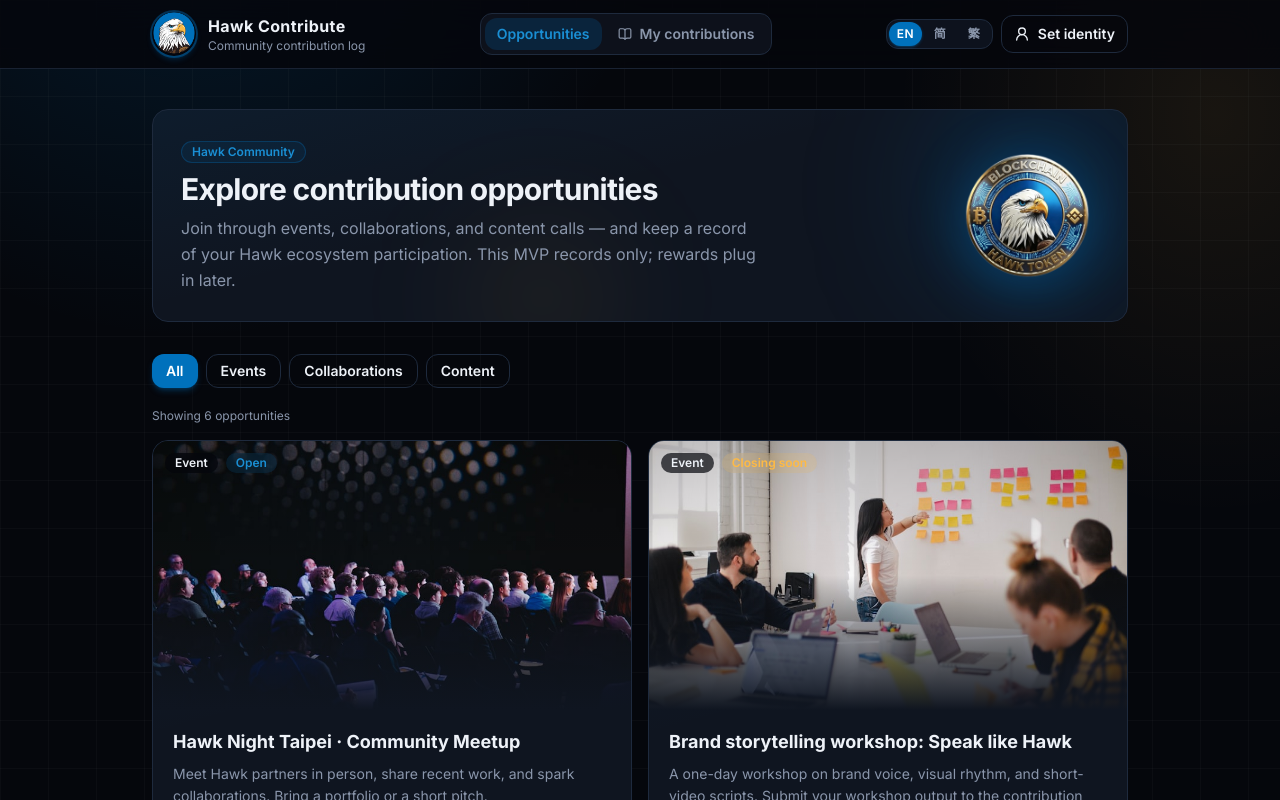
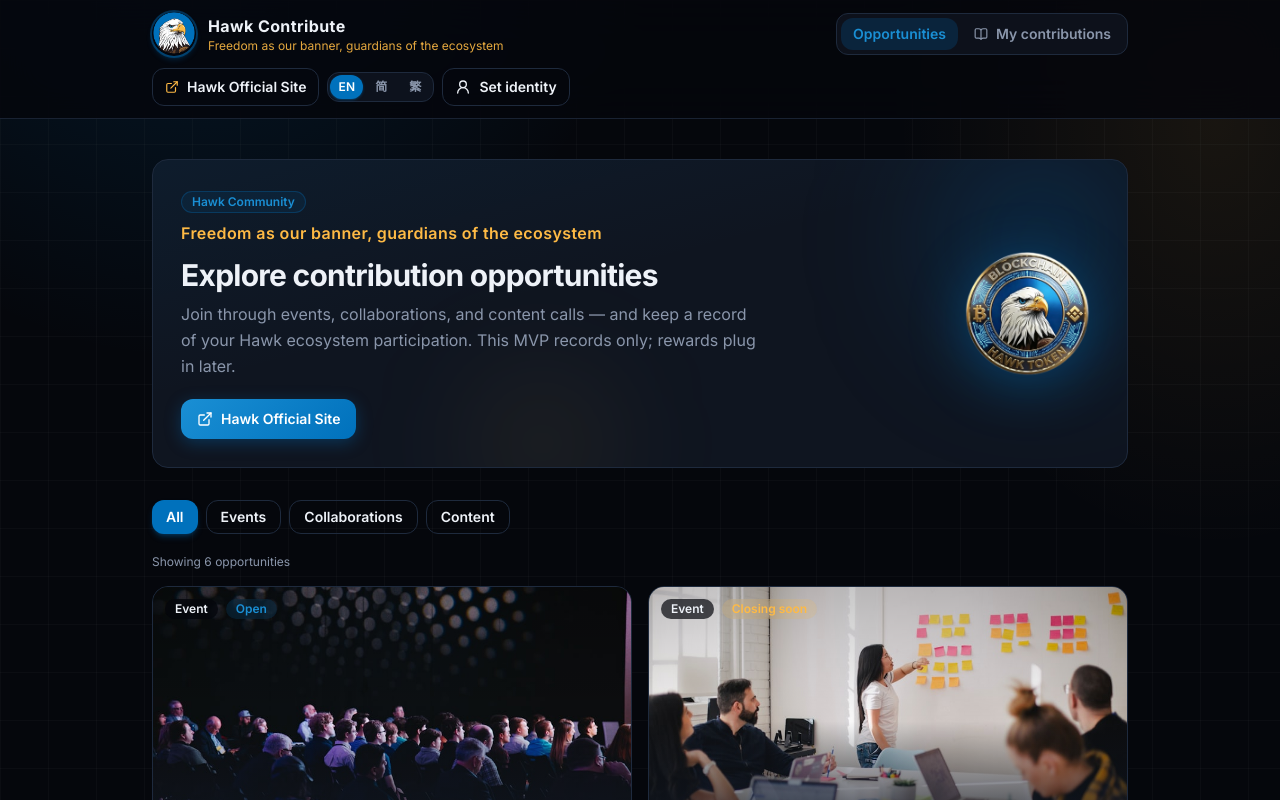
Before and after one commit to hawk-contribute/Hawkcontribution, a React (Vite) app: page / in a window 1280 px wide. Shown: the top 800 px of the page. Built offline with nearby package versions, Linux system fonts and the light colour scheme.

Commit message:
Add Hawk official site link and brand slogan
Surface hawk.city and the Freedom/ecosystem slogan in header and hero across EN / 简 / 繁.

```diff
--- a/src/components/BrowseView.tsx
+++ b/src/components/BrowseView.tsx
@@ -1,4 +1,5 @@
 import { useMemo, useState } from 'react'
+import { ExternalLink } from 'lucide-react'
 import type { Opportunity, OpportunityType } from '../types'
 import { useI18n } from '../i18n'
 import { asset } from '../lib/asset'
@@ -37,15 +38,27 @@
             <p className="mb-2 inline-flex items-center gap-2 rounded-full border border-hawk-blue/30 bg-hawk-blue/10 px-2.5 py-0.5 text-xs font-semibold text-hawk-blue-bright">
               {t('hero.badge')}
             </p>
+            <p className="mb-3 text-sm font-semibold tracking-wide text-hawk-gold sm:text-base">
+              {t('brand.slogan')}
+            </p>
             <h1 className="text-2xl font-bold tracking-tight text-hawk-cream sm:text-3xl">
               {t('hero.title')}
             </h1>
             <p className="mt-2 text-sm leading-relaxed text-hawk-muted sm:text-base">
               {t('hero.body')}
             </p>
+            <a
+              href="https://hawk.city"
+              target="_blank"
+              rel="noopener noreferrer"
+              className="hawk-btn hawk-btn-primary mt-5 px-4 py-2.5 text-sm"
+            >
+              <ExternalLink className="h-4 w-4" />
+              {t('brand.officialSite')}
+            </a>
           </div>
           <img
-            src={asset("brand/hawk-token.png")}
+            src={asset('brand/hawk-token.png')}
             alt="Hawk Token"
             className="mx-auto h-28 w-28 shrink-0 drop-shadow-[0_8px_28px_rgba(0,113,188,0.45)] sm:mx-0 sm:h-36 sm:w-36"
           />
--- a/src/components/Header.tsx
+++ b/src/components/Header.tsx
@@ -1,4 +1,4 @@
-import { BookOpen, UserRound } from 'lucide-react'
+import { BookOpen, ExternalLink, UserRound } from 'lucide-react'
 import type { Identity } from '../types'
 import { useI18n } from '../i18n'
 import { asset } from '../lib/asset'
@@ -28,7 +28,7 @@
       <div className="mx-auto flex max-w-5xl flex-wrap items-center justify-between gap-3 px-4 py-3 sm:px-6">
         <div className="flex min-w-0 items-center gap-3">
           <img
-            src={asset("brand/hawk-mark.png")}
+            src={asset('brand/hawk-mark.png')}
             alt="Hawk"
             className="h-11 w-11 shrink-0 rounded-full object-contain shadow-md shadow-hawk-blue/30 ring-2 ring-hawk-blue/40"
           />
@@ -36,7 +36,7 @@
             <p className="truncate text-sm font-bold tracking-wide text-hawk-cream sm:text-base">
               Hawk Contribute
             </p>
-            <p className="truncate text-xs text-hawk-muted">{t('brand.subtitle')}</p>
+            <p className="truncate text-xs text-hawk-gold/90">{t('brand.slogan')}</p>
           </div>
         </div>
 
@@ -71,7 +71,16 @@
           </button>
         </nav>
 
-        <div className="flex items-center gap-2">
+        <div className="flex flex-wrap items-center gap-2">
+          <a
+            href="https://hawk.city"
+            target="_blank"
+            rel="noopener noreferrer"
+            className="hawk-btn hawk-btn-ghost hidden px-3 py-2 text-sm sm:inline-flex"
+          >
+            <ExternalLink className="h-3.5 w-3.5 text-hawk-gold" />
+            {t('brand.officialSite')}
+          </a>
           <LanguageSwitcher />
           <button
             type="button"
--- a/src/i18n/translations.ts
+++ b/src/i18n/translations.ts
@@ -13,6 +13,9 @@
 export const translations: Record<Locale, Dict> = {
   en: {
     'brand.subtitle': 'Community contribution log',
+    'brand.slogan': 'Freedom as our banner, guardians of the ecosystem',
+    'brand.officialSite': 'Hawk Official Site',
+
     'nav.opportunities': 'Opportunities',
     'nav.ledger': 'My contributions',
     'nav.setIdentity': 'Set identity',
@@ -71,6 +74,9 @@
   },
   'zh-CN': {
     'brand.subtitle': '社群生态贡献记录',
+    'brand.slogan': '以自由为帜，生态守护',
+    'brand.officialSite': 'Hawk 官网',
+
     'nav.opportunities': '机会',
     'nav.ledger': '我的贡献',
     'nav.setIdentity': '设置身份',
@@ -128,6 +134,9 @@
   },
   'zh-TW': {
     'brand.subtitle': '社群生態貢獻紀錄',
+    'brand.slogan': '以自由為幟，生態守護',
+    'brand.officialSite': 'Hawk 官網',
+
     'nav.opportunities': '機會',
     'nav.ledger': '我的貢獻',
     'nav.setIdentity': '設定身分',
```
